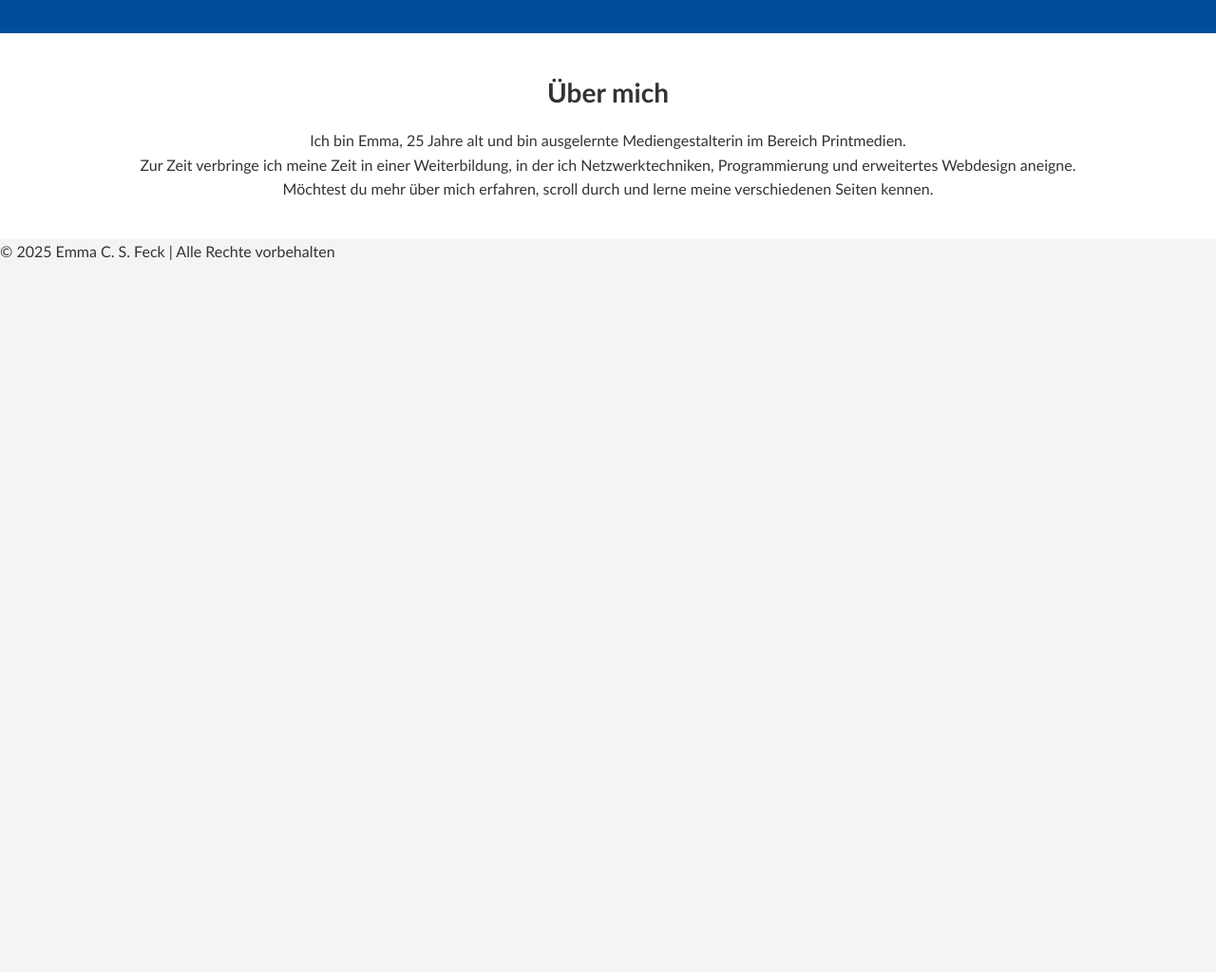
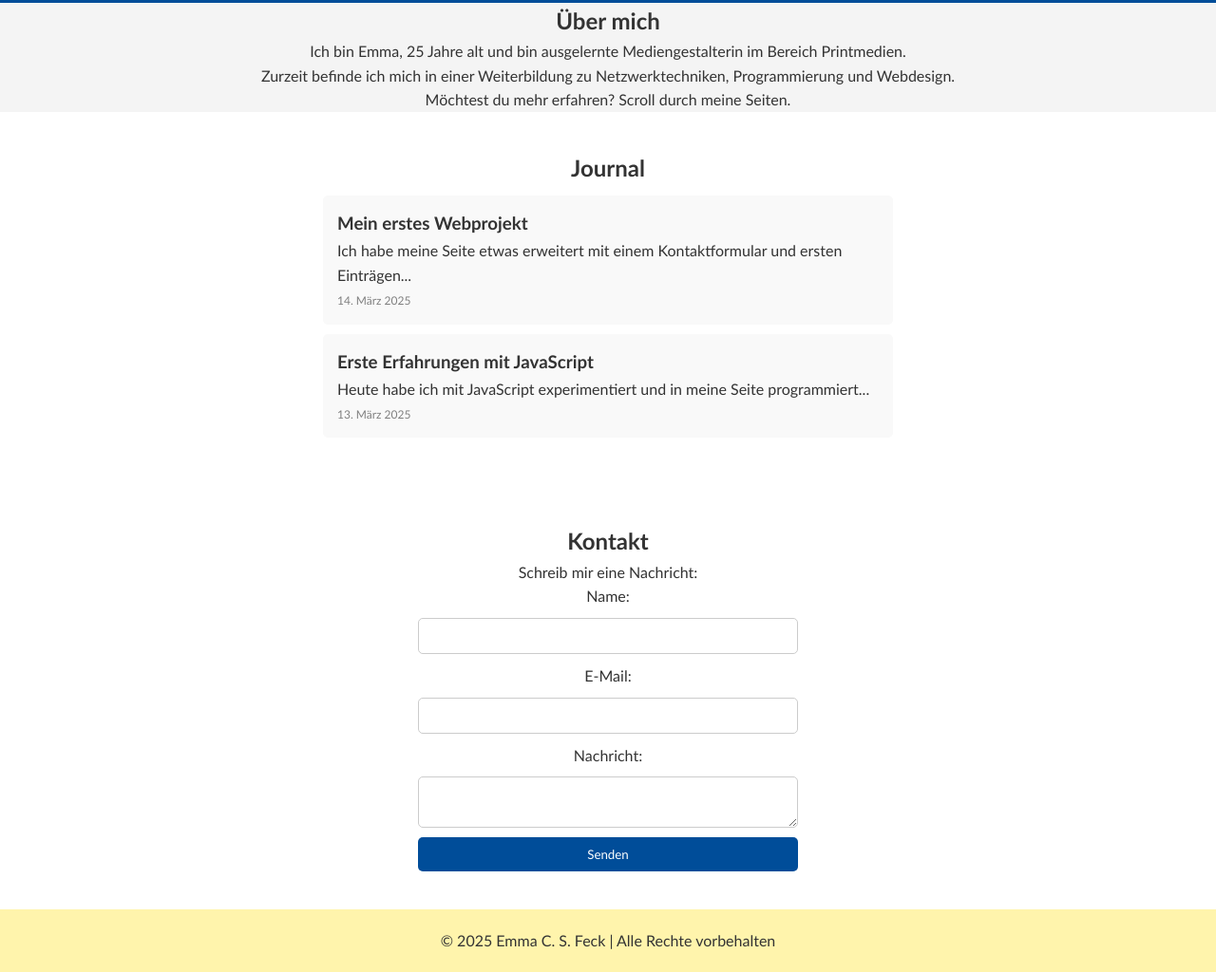
Before and after one commit to EmmaTechstarter/Emma-Portfolio-Journal-2025, a plain HTML site: page index.html in a window 1280 px wide. Shown: the part 405-1429 px from the top of the page at 95% size. Before the commit the page ends 800 px from the top, so only its background shows below. Drawn offline with Linux system fonts and the light colour scheme.

Commit message:
Erneutes hochladen
Probleme am Freitag gehabt beim hochladen anschienend, hier erneuert

```diff
--- a/index.html
+++ b/index.html
@@ -15,8 +15,8 @@
                 <div class="links-navbar">
                     <a href="#home" class="nav-link">Home</a>
                     <a href="#about" class="nav-link">Über mich</a>
+                    <a href="#journal" class="nav-link">Journal</a>
                     <a href="#kontakt" class="nav-link">Kontakt</a>
-                    <a href="#impressum" class="nav-link">Impressum</a>
                 </div>
             </nav>
         </div>
@@ -32,12 +32,45 @@
         <section class="about fade-in" id="about">
             <h2>Über mich</h2>
             <p>Ich bin Emma, 25 Jahre alt und bin ausgelernte Mediengestalterin im Bereich Printmedien.<br>
-            Zur Zeit verbringe ich meine Zeit in einer Weiterbildung, in der ich Netzwerktechniken, Programmierung und erweitertes Webdesign aneigne.<br>
-            Möchtest du mehr über mich erfahren, scroll durch und lerne meine verschiedenen Seiten kennen.</p>
+            Zurzeit befinde ich mich in einer Weiterbildung zu Netzwerktechniken, Programmierung und Webdesign.<br>
+            Möchtest du mehr erfahren? Scroll durch meine Seiten.</p>
+        </section>
+
+        <section class="journal fade-in" id="journal">
+            <h2>Journal</h2>
+            <div class="journal-entry">
+                <h3>Mein erstes Webprojekt</h3>
+                <p>Ich habe meine Seite etwas erweitert mit einem Kontaktformular und ersten Einträgen...</p>
+                <span class="date">14. März 2025</span>
+            </div>
+
+            <div class="journal-entry">
+                <h3>Erste Erfahrungen mit JavaScript</h3>
+                <p>Heute habe ich mit JavaScript experimentiert und in meine Seite programmiert...</p>
+                <span class="date">13. März 2025</span>
+            </div>
+        </section>
+
+        <section class="kontakt fade-in" id="kontakt">
+            <h2>Kontakt</h2>
+            <p>Schreib mir eine Nachricht:</p>
+            <form id="contact-form">
+                <label for="name">Name:</label>
+                <input type="text" id="name" name="name" required>
+
+                <label for="email">E-Mail:</label>
+                <input type="email" id="email" name="email" required>
+
+                <label for="message">Nachricht:</label>
+                <textarea id="message" name="message" required></textarea>
+
+                <button type="submit">Senden</button>
+            </form>
+            <p id="form-message"></p>
         </section>
     </main>
 
-    <footer id="kontakt">
+    <footer>
         <p>&copy; 2025 Emma C. S. Feck | Alle Rechte vorbehalten</p>
     </footer>
 
--- a/script.js
+++ b/script.js
@@ -34,4 +34,10 @@ document.addEventListener("DOMContentLoaded", function () {
 
     window.addEventListener("scroll", checkFadeIn);
     checkFadeIn();
+
+    document.getElementById("contact-form").addEventListener("submit", function (e) {
+        e.preventDefault();
+        document.getElementById("form-message").textContent = "Danke für deine Nachricht!";
+        this.reset();
+    });
 });
--- a/style.css
+++ b/style.css
@@ -10,6 +10,7 @@ body {
     background-color: #f4f4f4;
     color: #333;
     line-height: 1.6;
+    text-align: center;
 }
 
 header {
@@ -23,23 +24,23 @@ header {
     z-index: 1000;
 }
 
-.navbar-container {
+.navbar {
+    display: flex;
+    justify-content: space-between;
     max-width: 1200px;
     margin: 0 auto;
     padding: 0 20px;
 }
 
-.navbar {
-    display: flex;
-    justify-content: space-between;
-    align-items: center;
+.logo {
+    text-decoration: none;
+    color: black;
+    font-weight: bold;
+    font-size: 24px;
 }
 
-.navbar .logo {
-    font-size: 24px;
-    font-weight: bold;
-    color: black;
-    text-decoration: none;
+.logo:hover {
+    color: #333;
 }
 
 .links-navbar {
@@ -50,31 +51,18 @@ header {
     color: black;
     padding: 10px 15px;
     text-decoration: none;
-    border-radius: 5px;
-    margin: 0 10px;
     transition: background-color 0.3s ease;
 }
 
 .links-navbar a:hover {
     background-color: white;
-    color: black;
 }
 
 .hero {
-    text-align: center;
     padding: 100px 20px;
     background-color: #004d99;
     color: white;
     margin-top: 80px;
-}
-
-.hero h1 {
-    font-size: 36px;
-    margin-bottom: 10px;
-}
-
-.hero p {
-    font-size: 20px;
 }
 
 .btn {
@@ -84,6 +72,7 @@ header {
     background: white;
     color: #004d99;
     text-decoration: none;
+    font-size: 18px;
     border-radius: 5px;
     font-weight: bold;
     transition: all 0.3s;
@@ -92,28 +81,65 @@ header {
 .btn:hover {
     background: #003366;
     color: white;
+    text-decoration: none;
 }
 
-.about {
+.journal {
+    padding: 40px 20px;
+    background-color: white;
+}
+
+.journal-entry {
+    background: #f9f9f9;
+    padding: 15px;
+    border-radius: 5px;
+    margin: 10px auto;
+    max-width: 600px;
+    text-align: left;
+}
+
+.date {
+    display: block;
+    font-size: 12px;
+    color: gray;
+    margin-top: 5px;
+}
+
+.kontakt {
     padding: 40px 20px;
     background-color: #fff;
-    text-align: center;
-    opacity: 0;
-    transform: translateY(30px);
-    transition: all 0.8s ease-in-out;
 }
 
-.about h2 {
-    font-size: 28px;
-    margin-bottom: 15px;
+form {
+    max-width: 400px;
+    margin: auto;
+    display: flex;
+    flex-direction: column;
+    gap: 10px;
 }
 
-.scrolled {
-    background-color: #333 !important;
+input, textarea {
+    width: 100%;
+    padding: 10px;
+    border: 1px solid #ccc;
+    border-radius: 5px;
 }
 
-.fade-in {
-    opacity: 0;
-    transform: translateY(30px);
-    transition: all 0.8s ease-in-out;
+button {
+    padding: 10px;
+    background-color: #004d99;
+    color: white;
+    border: none;
+    cursor: pointer;
+    border-radius: 5px;
 }
+
+button:hover {
+    background: #003366;
+}
+
+footer {
+    background-color: rgb(255, 244, 172);
+    padding: 20px;
+    text-align: center;
+}
```
